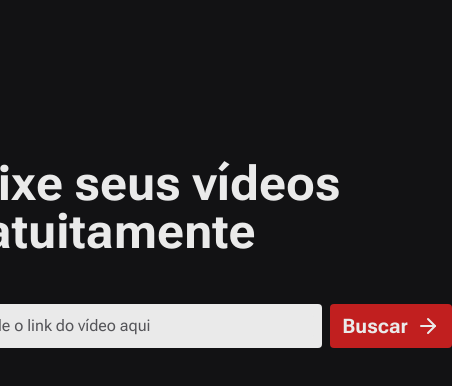
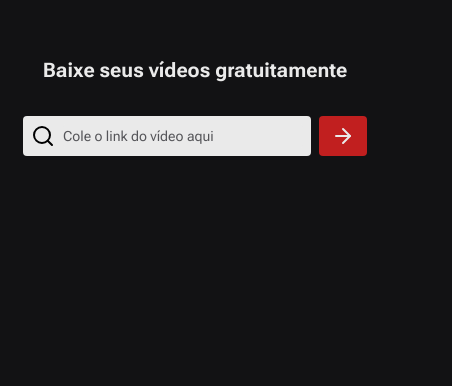
Before and after one commit to RichardeLira/Youtube-Web-DownLoader, a Next.js app in the folder FrontEnd/: page / in a window 390 px wide. Shown: the top 386 px of the page, 452 px wide, since content can reach past the window. Built offline with nearby package versions, Linux system fonts and the light colour scheme.

Commit message:
responsive layout

```diff
--- a/FrontEnd/src/app/page.tsx
+++ b/FrontEnd/src/app/page.tsx
@@ -18,9 +18,11 @@ export default function Home() {
   }
 
   return (
-    <div className="flex h-screen flex-col items-center gap-8">
-      <div className="mt-40 flex flex-col items-center justify-center gap-12">
-        <h1 className="text-5xl font-bold">Baixe seus vídeos gratuitamente</h1>
+    <div className="flex h-screen flex-col items-center gap-4 p-4 sm:gap-8">
+      <div className="mt-10 flex w-full flex-col items-center justify-center gap-8 sm:mt-40 sm:gap-12">
+        <h1 className="flex text-center text-xl font-bold sm:text-4xl md:text-5xl">
+          Baixe seus vídeos gratuitamente
+        </h1>
 
         <SearchForm onSearch={handleSearch} />
       </div>
--- a/FrontEnd/src/components/Button/index.tsx
+++ b/FrontEnd/src/components/Button/index.tsx
@@ -18,7 +18,7 @@ export default function Button({
 
   return (
     <button
-      className={`flex-1 rounded-lg px-5 py-2 ${className} ${
+      className={`flex-1 rounded-lg px-2 py-2 sm:px-5 ${className} ${
         variant === 'secondary' ? secondaryClasses : primaryClasses
       }`}
       onClick={onClick}
--- a/FrontEnd/src/components/SearchForm/index.tsx
+++ b/FrontEnd/src/components/SearchForm/index.tsx
@@ -34,17 +34,20 @@ export default function SearchForm({ onSearch }: SearchFormProps) {
   })
 
   return (
-    <div className="flex flex-col items-center gap-5">
-      <form onSubmit={handleSubmit(handleSearch)} className="flex gap-2">
-        <div className="flex w-96 items-center gap-2 rounded bg-gray-50 p-2">
-          <div className="">
+    <div className="flex w-full flex-col items-center gap-2 sm:gap-5">
+      <form
+        onSubmit={handleSubmit(handleSearch)}
+        className="flex w-full items-center justify-center gap-2"
+      >
+        <div className="flex w-72 items-center gap-2 rounded bg-gray-50 p-2 sm:w-96">
+          <div>
             <Search color="black" />
           </div>
           <input
             type="text"
             placeholder="Cole o link do vídeo aqui"
             {...register('link')}
-            className="flex-1 rounded border-none bg-gray-50 text-gray-900 outline-none"
+            className="flex-1 rounded border-none bg-gray-50 text-gray-900 outline-none placeholder:text-sm sm:placeholder:text-lg"
           />
         </div>
 
@@ -52,7 +55,7 @@ export default function SearchForm({ onSearch }: SearchFormProps) {
           type="submit"
           className="flex items-center justify-center gap-2 rounded bg-red-500 px-3 py-2 text-xl font-bold"
         >
-          Buscar
+          <span className="hidden sm:block">Buscar</span>
           <ArrowRight />
         </button>
       </form>
--- a/FrontEnd/src/components/VideoMenu/DownloadOptions/index.tsx
+++ b/FrontEnd/src/components/VideoMenu/DownloadOptions/index.tsx
@@ -13,25 +13,21 @@ export default function DownloadOptions({ options }: DownloadOptionsProps) {
       {options.length > 4 && !showMore
         ? options.slice(0, 3).map((option) => {
             return (
-              <li key={option} className="flex">
+              <li key={option} className="flex whitespace-nowrap">
                 <Button>{option}</Button>
               </li>
             )
           })
         : options.map((option) => {
             return (
-              <li key={option} className="flex">
+              <li key={option} className="flex whitespace-nowrap">
                 <Button>{option}</Button>
               </li>
             )
           })}
       {options.length > 4 && !showMore && (
-        <li>
-          <Button
-            variant="secondary"
-            className="text-[14px]"
-            onClick={() => setShowMore(true)}
-          >
+        <li className="flex whitespace-nowrap">
+          <Button variant="secondary" onClick={() => setShowMore(true)}>
             Mostrar mais
           </Button>
         </li>
--- a/FrontEnd/src/components/VideoMenu/VideoDetails/index.tsx
+++ b/FrontEnd/src/components/VideoMenu/VideoDetails/index.tsx
@@ -1,13 +1,13 @@
 export default function VideoDetails() {
   return (
-    <div className="flex gap-3">
+    <div className="flex flex-col items-center justify-center gap-3 sm:flex-row">
       <div className="h-[68px] w-[120px] rounded-lg bg-gray-700"></div>
-      <div className="flex flex-col gap-2">
-        <h3 className="max-w-[412px] text-[14px]">
+      <div className="flex flex-col items-center gap-2 sm:items-start">
+        <h3 className="max-w-[412px] text-center sm:text-start">
           THE UNION IMBATÍVEL! XAND e BEZN SÃO CHAMADOS DE SUPERESTIMADOS E BEZN
           RESPONDE
         </h3>
-        <p className="text-[14px] text-gray-200">Duração: 6:51</p>
+        <p className="text-gray-200">Duração: 6:51</p>
       </div>
     </div>
   )
--- a/FrontEnd/src/components/VideoMenu/index.tsx
+++ b/FrontEnd/src/components/VideoMenu/index.tsx
@@ -13,37 +13,38 @@ interface VideoMenuProps {
 export default function VideoMenu({ show, optionsList }: VideoMenuProps) {
   return (
     <div
-      className={`h-0 overflow-hidden rounded-lg bg-gray-800 p-8 opacity-0 transition-all duration-500 ${
+      className={`h-0 overflow-hidden overflow-y-auto rounded-lg bg-gray-800 pb-2 pt-8 text-xs opacity-0 transition-all duration-500 sm:px-4 sm:py-8 sm:text-sm md:p-8 ${
         show ? 'h-[400px] opacity-100' : ''
       }`}
     >
-      <div className="flex flex-col gap-10">
+      <div className="flex h-full flex-col gap-10 overflow-hidden">
         <VideoDetails />
 
-        <div className="relative grid flex-1 grid-cols-11 gap-2">
-          <div className="col-span-3 flex h-[217px] w-full flex-col items-center gap-2">
+        <div className="flex justify-between gap-2 overflow-hidden sm:grid sm:grid-cols-11">
+          <div className="col-span-3 flex h-full w-full flex-col items-center gap-2 sm:h-52 ">
             <h3>Vídeo original</h3>
+
             <div className="w-full overflow-y-auto px-2 scrollbar-thin scrollbar-track-gray-700 scrollbar-thumb-gray-500">
               <DownloadOptions options={optionsList.original} />
             </div>
           </div>
 
-          <div className="col-span-1 flex items-center justify-center">
+          <div className="col-span-1 hidden items-center justify-center sm:flex">
             <div className="h-full w-[2px] bg-gray-700"></div>
           </div>
 
-          <div className="col-span-3 flex h-[217px] w-full flex-col items-center gap-2">
+          <div className="col-span-3 flex h-full w-full flex-col items-center gap-2 sm:h-52">
             <h3>Apenas áudio</h3>
             <div className="w-full overflow-y-auto px-2 scrollbar-thin scrollbar-track-gray-700 scrollbar-thumb-gray-500">
               <DownloadOptions options={optionsList.only_audio} />
             </div>
           </div>
 
-          <div className="col-span-1 flex items-center justify-center">
+          <div className="col-span-1 hidden items-center justify-center sm:flex">
             <div className="h-full w-[2px] bg-gray-700"></div>
           </div>
 
-          <div className="col-span-3 flex h-[217px] w-full flex-col items-center gap-2">
+          <div className="col-span-3 flex h-full w-full flex-col items-center gap-2 sm:h-52">
             <h3>Apenas vídeo</h3>
             <div className="w-full overflow-y-auto px-2 scrollbar-thin scrollbar-track-gray-700 scrollbar-thumb-gray-500">
               <DownloadOptions options={optionsList.only_video} />
```
